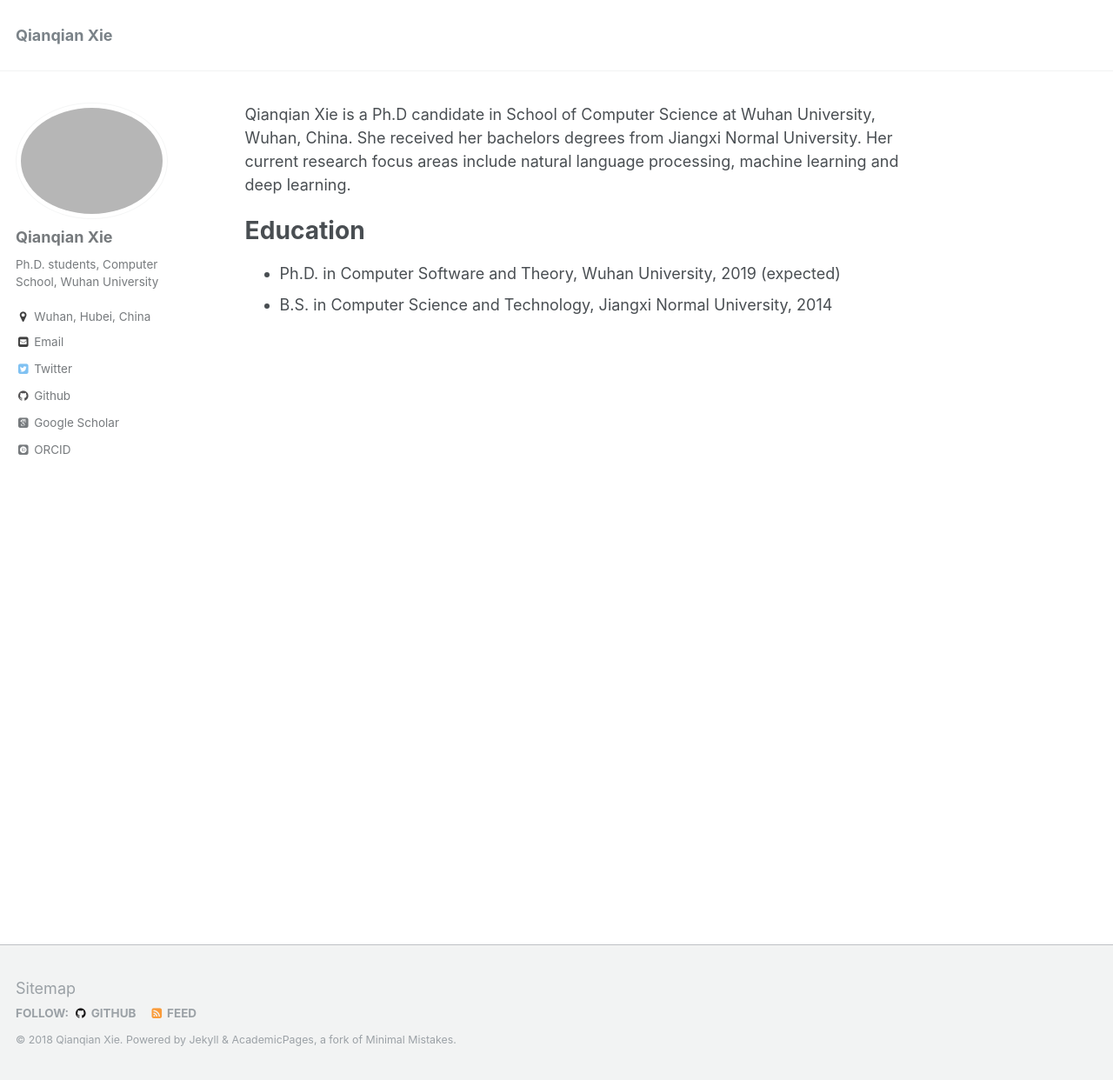
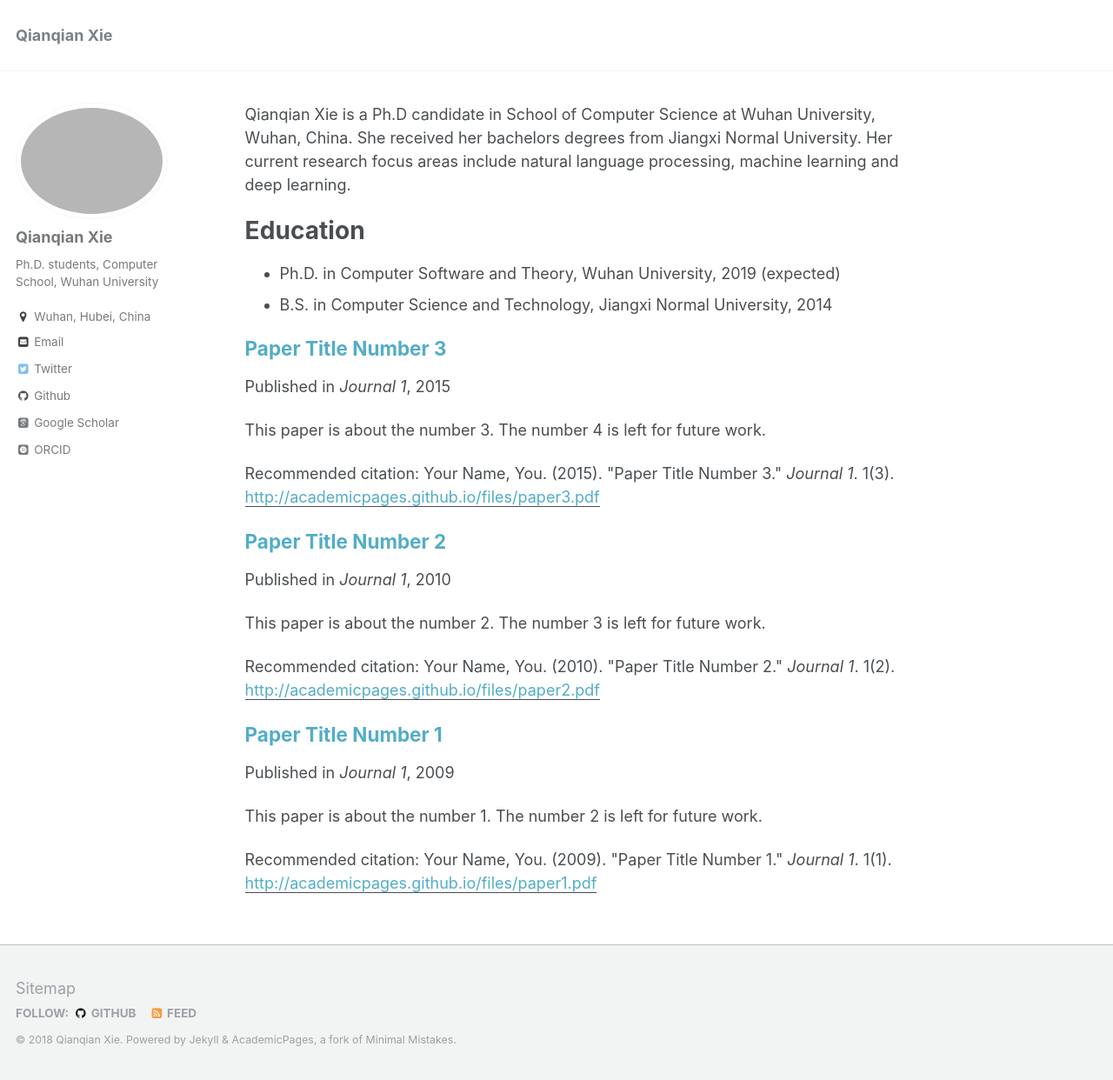
Before and after one commit to avariace/avariace.github.io, a Jekyll site: the page built from _pages/about.md, in a window 1280 px wide and 1242 px high. Shown: the whole window at 87% size. Built offline with Jekyll 4.4.1, drawn with Linux system fonts in a browser that asks for light colours; some web fonts are replaced; part of the change alters nothing that is shown.

Commit message:
添加publications

```diff
--- a/_config.yml
+++ b/_config.yml
@@ -167,6 +167,21 @@ kramdown:
   smart_quotes: lsquo,rsquo,ldquo,rdquo
   enable_coderay: false
 
+# Collections
+collections:
+  teaching:
+    output: true
+    permalink: /:collection/:path/
+  publications:
+    output: true
+    permalink: /:collection/:path/
+  portfolio:
+    output: true
+    permalink: /:collection/:path/
+  talks:
+    output: true
+    permalink: /:collection/:path/
+
 defaults:
   # _posts
   - scope:
```
